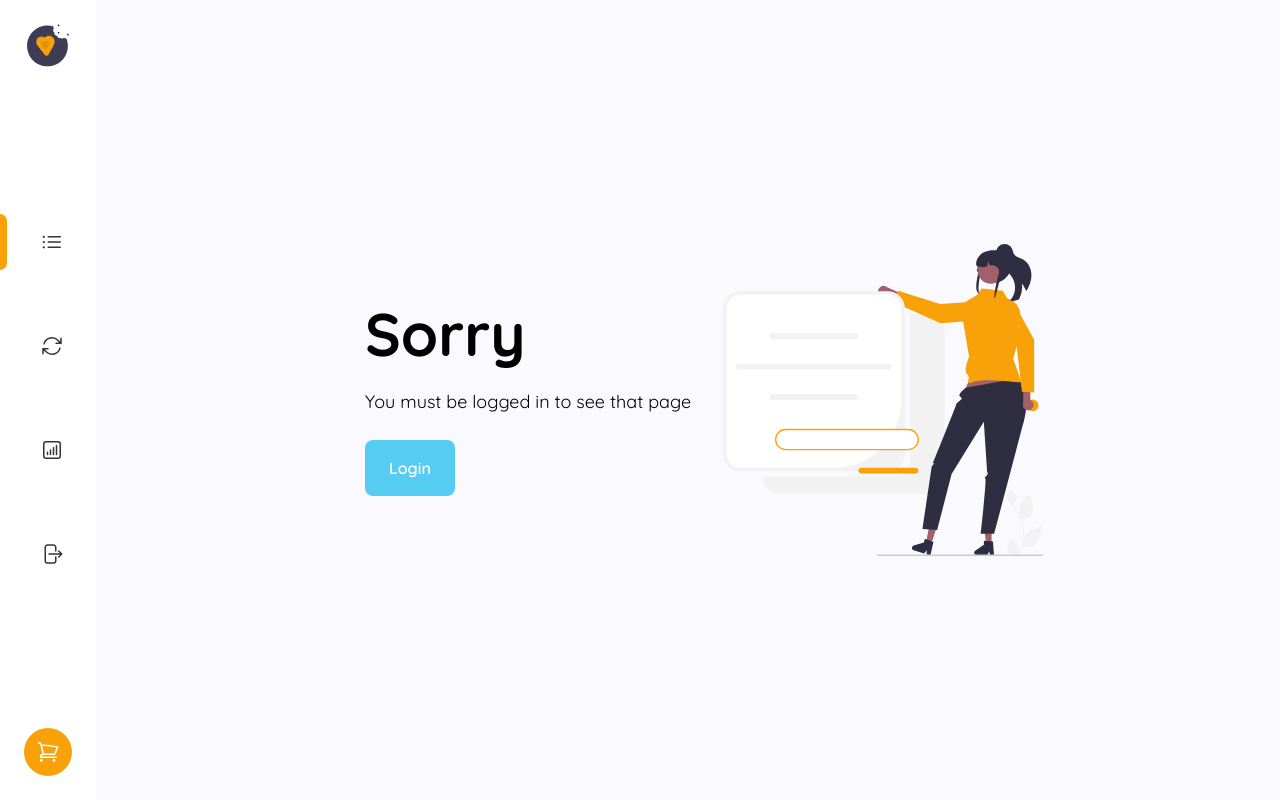
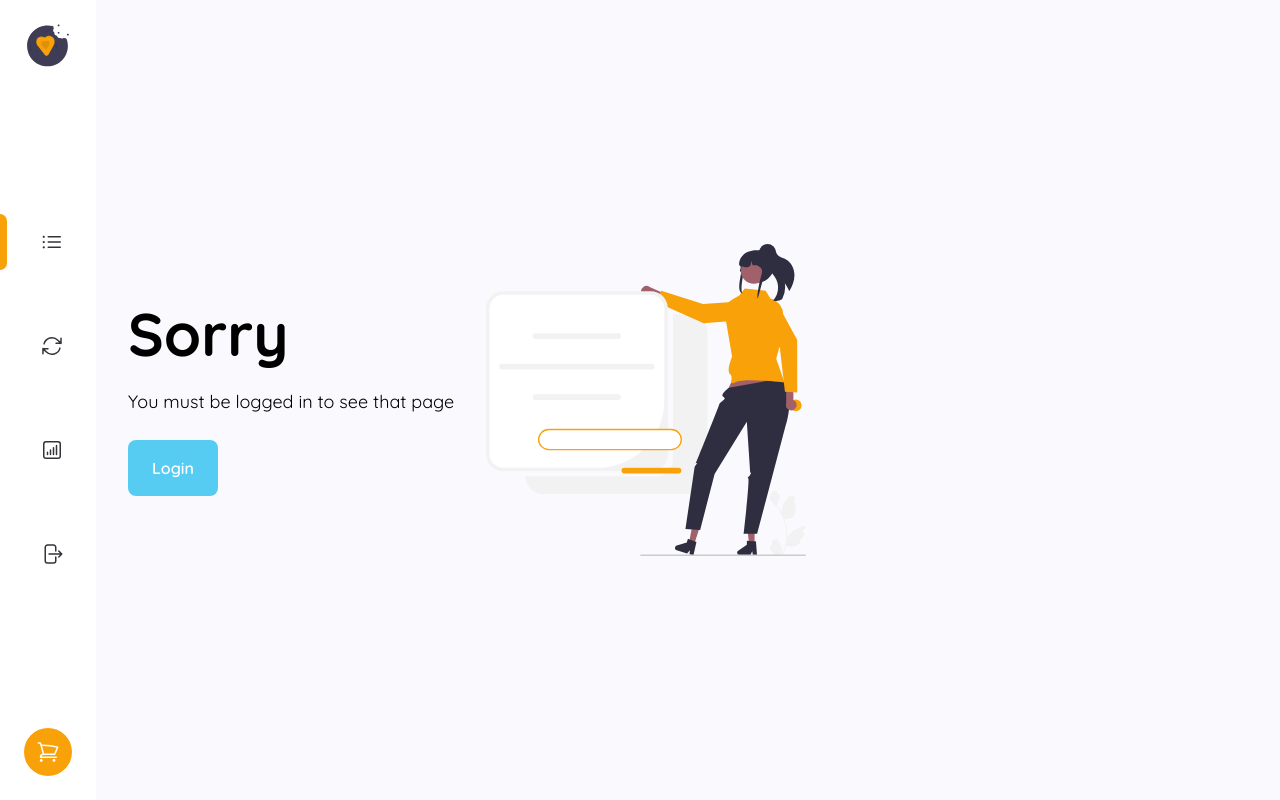
Before and after one commit to KacperHemperek/shoppingify, a React (Vite) app: page / in a window 1280 px wide. Built offline with nearby package versions, Linux system fonts and the light colour scheme; no server answers.

Commit message:
add side bar for functionalities later

```diff
--- a/src/layouts/layout.tsx
+++ b/src/layouts/layout.tsx
@@ -14,6 +14,7 @@ import { auth } from '../lib/firebase';
 import NotLoggedIn from '../router/routes/NotLoggedIn';
 import Loadingpage from '../router/routes/Loadingpage';
 import Logo from '../assets/logo.svg';
+import { useState } from 'react';
 
 function RouteGuard() {
   const location = useLocation();
@@ -43,6 +44,7 @@ function RouteGuard() {
 function Layout() {
   const navigate = useNavigate();
   const { user } = useUser();
+  const [showSidebar, setShowSidebar] = useState(false);
 
   const logout = async () => {
     await signOut(auth);
@@ -52,7 +54,7 @@ function Layout() {
   return (
     <div className='flex h-screen w-screen'>
       <nav className='flex flex-col justify-between'>
-        <div className='flex items-center justify-center p-3 md:p-6'>
+        <div className='flex items-center justify-center p-3 lg:p-6'>
           <img src={Logo} alt='Website Logo' />
         </div>
         <div className='flex flex-col space-y-6 md:space-y-12'>
@@ -84,15 +86,16 @@ function Layout() {
             />
           )}
         </div>
-        <div className='flex flex-col p-3 md:p-6'>
+        <div className='flex flex-col p-3 lg:p-6'>
           <button className='rounded-full bg-primary p-3'>
             <ShoppingCartIcon className='h-6 w-6 text-white' />
           </button>
         </div>
       </nav>
-      <main className='h-screen w-screen overflow-y-scroll bg-neutral-extralight'>
+      <main className='scrollbar flex h-screen w-full overflow-y-auto bg-neutral-extralight'>
         <RouteGuard />
       </main>
+      <div className='fixed h-screen w-full bg-neutral-extralight md:relative md:w-96 lg:w-[450px] '></div>
     </div>
   );
 }
--- a/src/router/routes/Homepage.tsx
+++ b/src/router/routes/Homepage.tsx
@@ -49,9 +49,9 @@ function Homepage() {
   }
 
   return (
-    <div className='flex  flex-col px-3 py-8 md:px-20'>
+    <div className='flex flex-col px-3 py-8 md:px-6 lg:px-20'>
       <header className='mb-8 flex w-full flex-col space-y-4 lg:flex-row lg:justify-between lg:space-x-4 lg:space-y-0'>
-        <h1 className='text-xl font-medium text-neutral-dark lg:text-4xl'>
+        <h1 className='text-xl font-medium text-neutral-dark lg:text-2xl xl:text-4xl'>
           <span className='text-primary '>Shoppingify</span> allows you take
           your shopping list wherever you go
         </h1>
```
